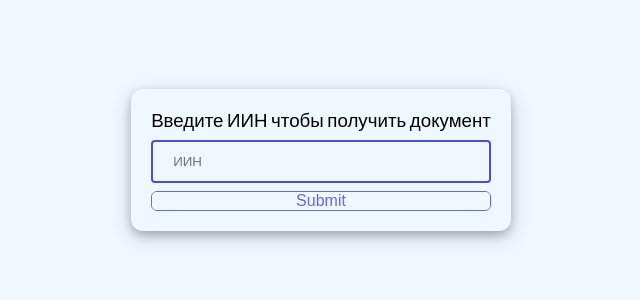
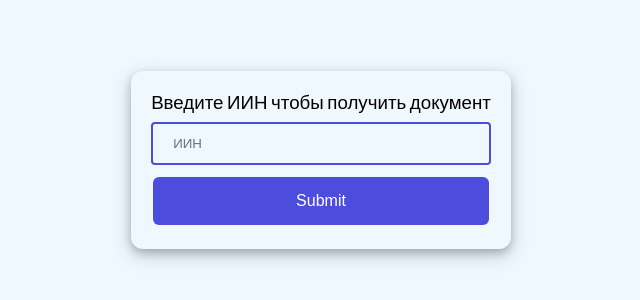
Before and after one commit to Bolizz/Gov, a Vue app: page /getIIN in a window 1280 px wide. Shown: the part 240-540 px from the top of the page, without its empty margins (319-959 px from the left). Built offline with nearby package versions, Linux system fonts and the light colour scheme; a web font is replaced by a local one.

Commit message:
fix button

```diff
--- a/src/views/getIIN.vue
+++ b/src/views/getIIN.vue
@@ -3,13 +3,12 @@
     <div class="form">
       <h3>Введите ИИН чтобы получить документ</h3>
       <input type="number" v-model="value" class="get-data" placeholder="ИИН">
-      <Button label="Submit" outlined />
+      <button class="button">Submit</button>
     </div>
   </div>
 </template>
 
 <script setup lang="ts">
-import Button from 'primevue/button';
 import { ref } from 'vue';
 
 const value = ref(Number);
@@ -56,4 +55,21 @@ input::-webkit-inner-spin-button {
 input[type=number] {
   -moz-appearance: textfield;
 }
+.button{
+  background-color: var(--color-main);
+  border-radius: 6px;
+  border: none;
+  color: white;
+  padding: 15px 32px;
+  text-align: center;
+  text-decoration: none;
+  display: inline-block;
+  font-size: 16px;
+  margin: 4px 2px;
+  cursor: pointer;
+  transition: .2s;
+}
+.button:focus{
+  opacity: 0.5;
+}
 </style>
```
